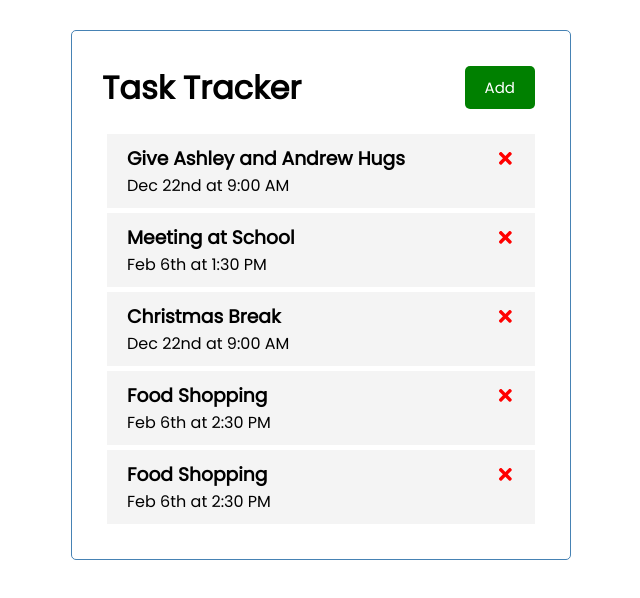
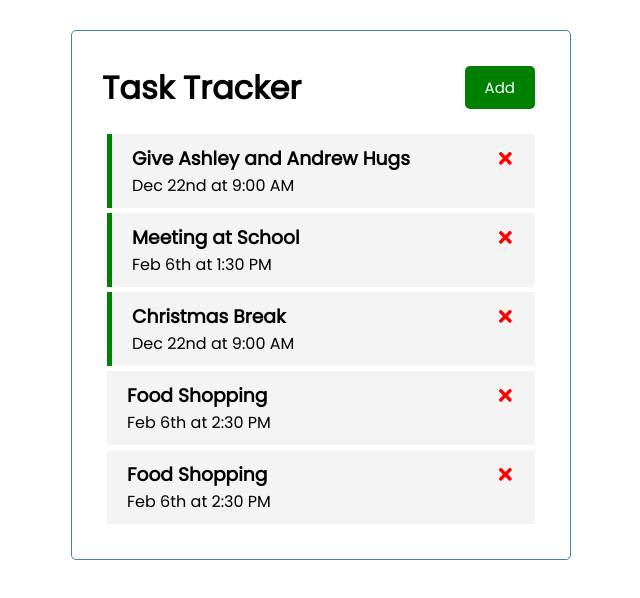
Before and after one commit to ADolbyB/react-tasks, a React (Create React App) app: page / in a window 1280 px wide. Shown: the top 598 px of the page, without its empty margins (319-959 px from the left). Built offline with nearby package versions, Linux system fonts and the light colour scheme.

Commit message:
Added Visual Reminder Function

```diff
--- a/src/components/Task.js
+++ b/src/components/Task.js
@@ -2,7 +2,7 @@ import { FaTimes } from 'react-icons/fa'
 
 const Task = ({ task, onDelete, onToggle }) => {
   return (
-    <div className='task' onDoubleClick={() =>
+    <div className={`task ${task.reminder ? 'reminder' : '' }`} onDoubleClick={() =>
             onToggle(task.id)}>
                 <h3>{task.text} <FaTimes
                     style={{ color: 'red', cursor: 'ponter' }}
```
